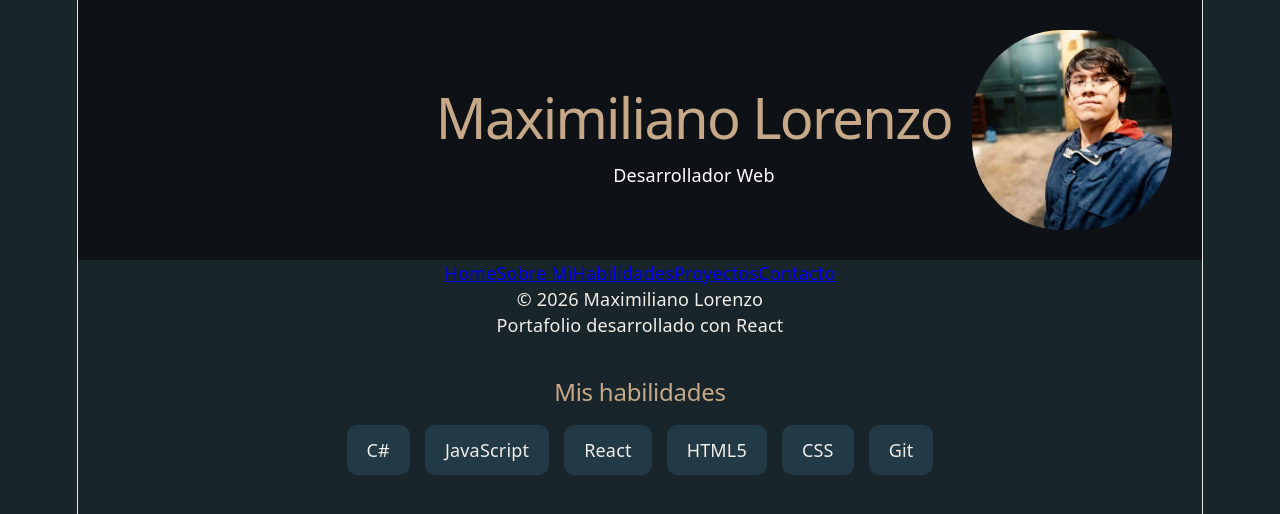
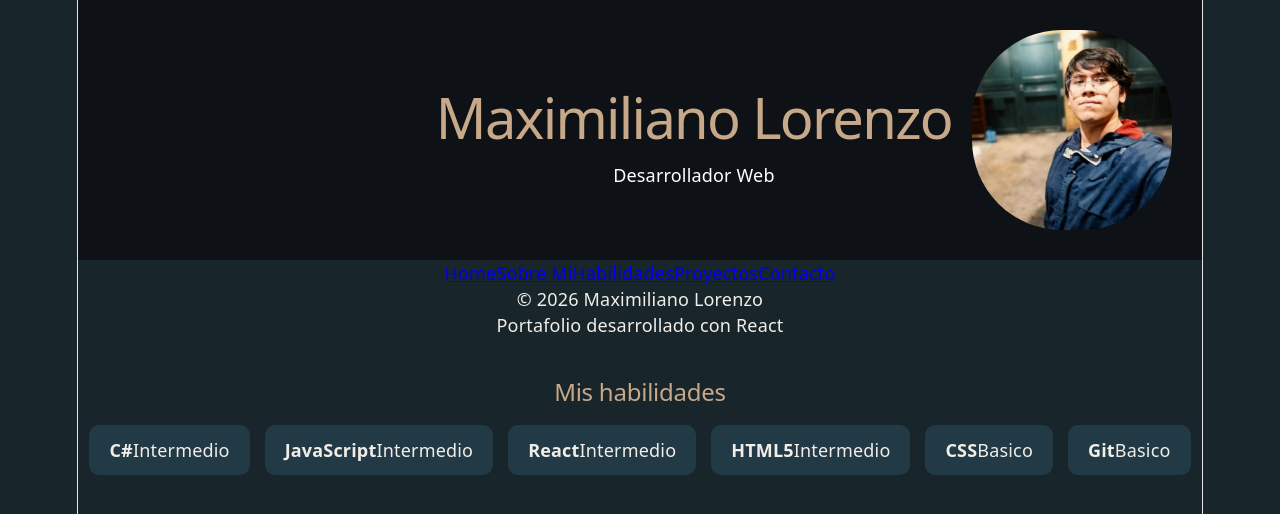
Before and after one commit to gordotrendy/tp2-com5-Lorenzo-Maximiliano, a React (Vite) app: page /Skills in a window 1280 px wide. Shown: the top 514 px of the page. Built offline with nearby package versions, Linux system fonts and the light colour scheme.

Commit message:
uso ProjectCard con props en projects

```diff
--- a/src/components/ProjectCard.jsx
+++ b/src/components/ProjectCard.jsx
@@ -1,8 +1,18 @@
-import React from 'react'
 
-const ProjectCard = () => {
+
+function ProjectCard({ nombre, descripcion, tecnologia, estado, imagen, url })
+{
   return (
-    <div>ProjectCard</div>
+
+    <li className="project-card">
+      <a href={url} target="_blank" rel="noopener noreferrer">
+        <img className="imagenproject" src={imagen} alt={`Imagen de ${nombre}`} />
+        <h3>{nombre}</h3>
+        <p>{descripcion}</p>
+        <p>Tecnologia: {tecnologia}</p>
+        <p>Estado: {estado}</p>
+      </a>
+    </li>
   )
 }
 
--- a/src/components/SkillCard.jsx
+++ b/src/components/SkillCard.jsx
@@ -1,8 +1,11 @@
 import React from 'react'
 
-const SkillCard = () => {
+function SkillCard ({nombre,nivel}) {
   return (
-    <div>SkillCard</div>
+    <li>
+        <strong>{nombre}</strong>
+        <span>{nivel}</span>
+    </li>
   )
 }
 
--- a/src/pages/Projects.jsx
+++ b/src/pages/Projects.jsx
@@ -1,3 +1,5 @@
+import ProjectCard from "../components/ProjectCard"
+
 function Projects(){
 
     const proyectos= [
@@ -37,26 +39,9 @@ function Projects(){
             </h2>
 
             <ul className="projects-list">
-                {proyectos.map((proyecto) =>
-                (<li className="project-card" key={proyecto.nombre}>
-                    <a
-                    href={proyecto.url}
-                    target="_blank"
-                    rel="noopener noreferrer">
-
-                        <img className="imagenproject"
-                        src={proyecto.imagen}
-                        alt={`Imagen de ${proyecto.nombre}`}
-                        />
-
-
-                    <h3>{proyecto.nombre}</h3>
-                    <p>{proyecto.descripcion}</p>
-                    <p>Tecnologia: {proyecto.tecnologia}</p>
-                    <p>Estado: {proyecto.estado}</p>
-
-                    </a>
-                </li>))}
+                {proyectos.map((proyecto) => (
+                    <ProjectCard key={proyecto.nombre} {...proyecto} />
+                ))}
             </ul>
         </section>
     )
--- a/src/pages/Skills.jsx
+++ b/src/pages/Skills.jsx
@@ -2,13 +2,14 @@ import SkillCard from "../components/SkillCard"
 
 
 function Skills() {
-    const habilidades = [
-        'C#',
-        'JavaScript',
-        'React',
-        'HTML5',
-        'CSS',
-        'Git',
+    const habilidades =
+    [
+        { nombre: 'C#', nivel: 'Intermedio' },
+        { nombre: 'JavaScript', nivel: 'Intermedio' },
+        { nombre: 'React', nivel: 'Intermedio' },
+        { nombre: 'HTML5', nivel: 'Intermedio' },
+        { nombre: 'CSS', nivel: 'Basico' },
+        { nombre: 'Git', nivel: 'Basico' },
 
     ]
     //aca recorro el array con .map uno por uno atraves de una variable auxiliar
@@ -19,11 +20,9 @@ function Skills() {
 
             <ul className="skills-list">
 
-                {habilidades.map((habilidad)=>
-                    (<li key={habilidad}>
-                    {habilidad}
-                    </li>)
-                )}
+                {habilidades.map((habilidad)=>  (
+                    <SkillCard key={habilidad.nombre} nombre={habilidad.nombre} nivel={habilidad.nivel}/>
+                    ))}
             </ul>
         </section>
     )
```
